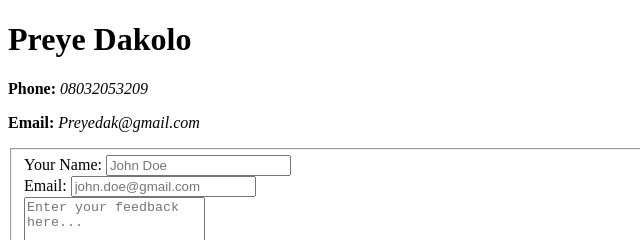
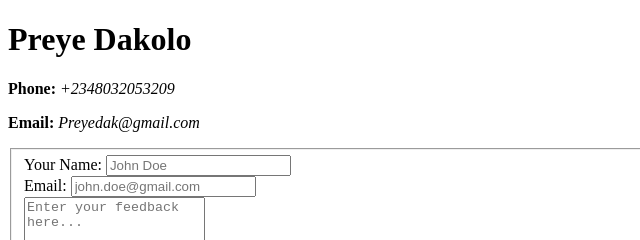
Before and after one commit to Preye7/Resume, a plain HTML site: page contact-me.html in a window 1280 px wide. Shown: the top 240 px of the page, 0-640 px from the left. Drawn offline with Linux system fonts and the light colour scheme.

Commit message:
Update contact-me.html

```diff
--- a/contact-me.html
+++ b/contact-me.html
@@ -7,7 +7,7 @@
   <body>
     <h1>Preye Dakolo</h1>
     <p>
-      <strong>Phone: </strong><em>08032053209</em>
+      <strong>Phone: </strong><em>+2348032053209</em>
     </p>
     <p>
       <strong>Email: </strong><em>Preyedak@gmail.com</em>
```
